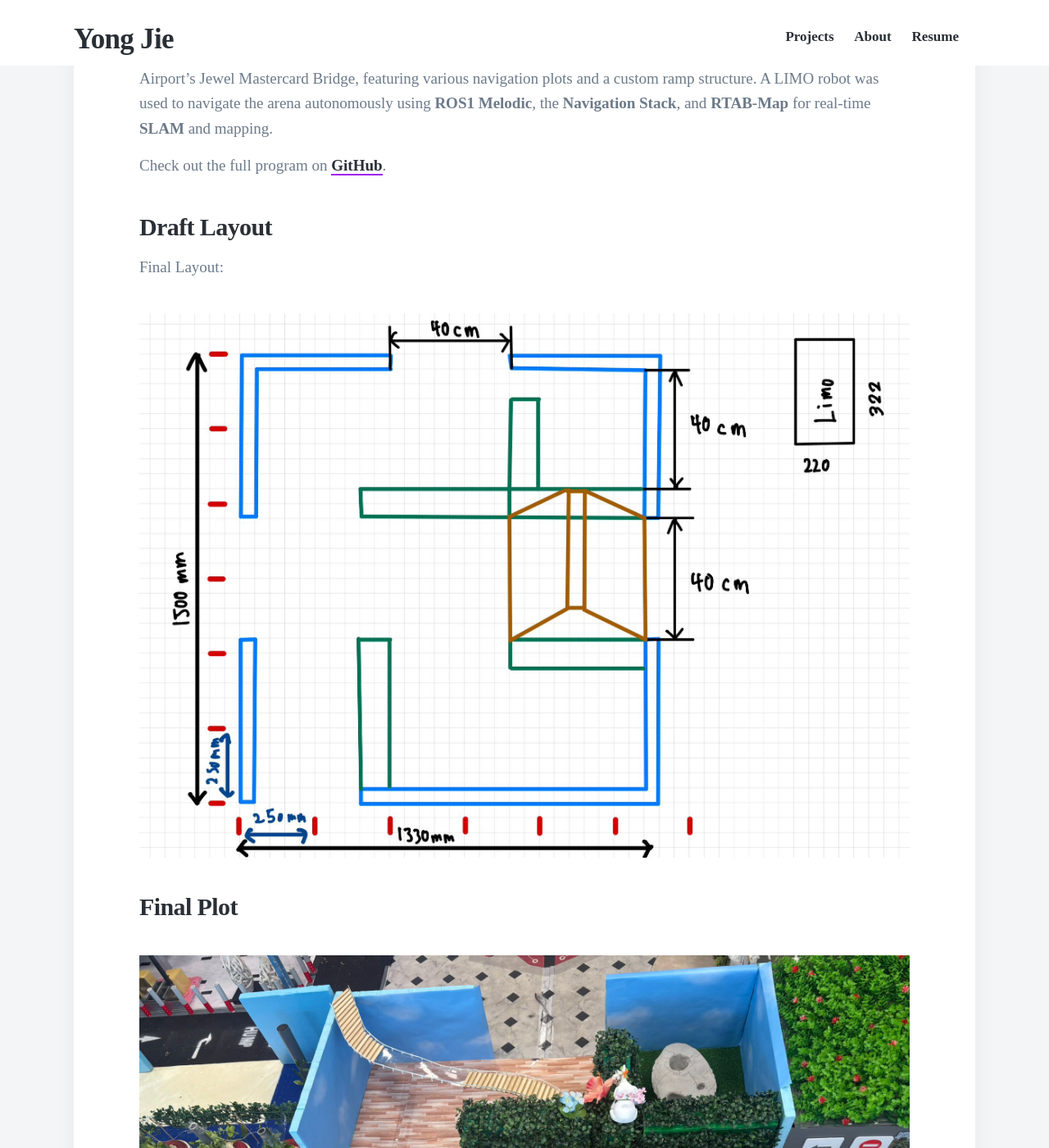
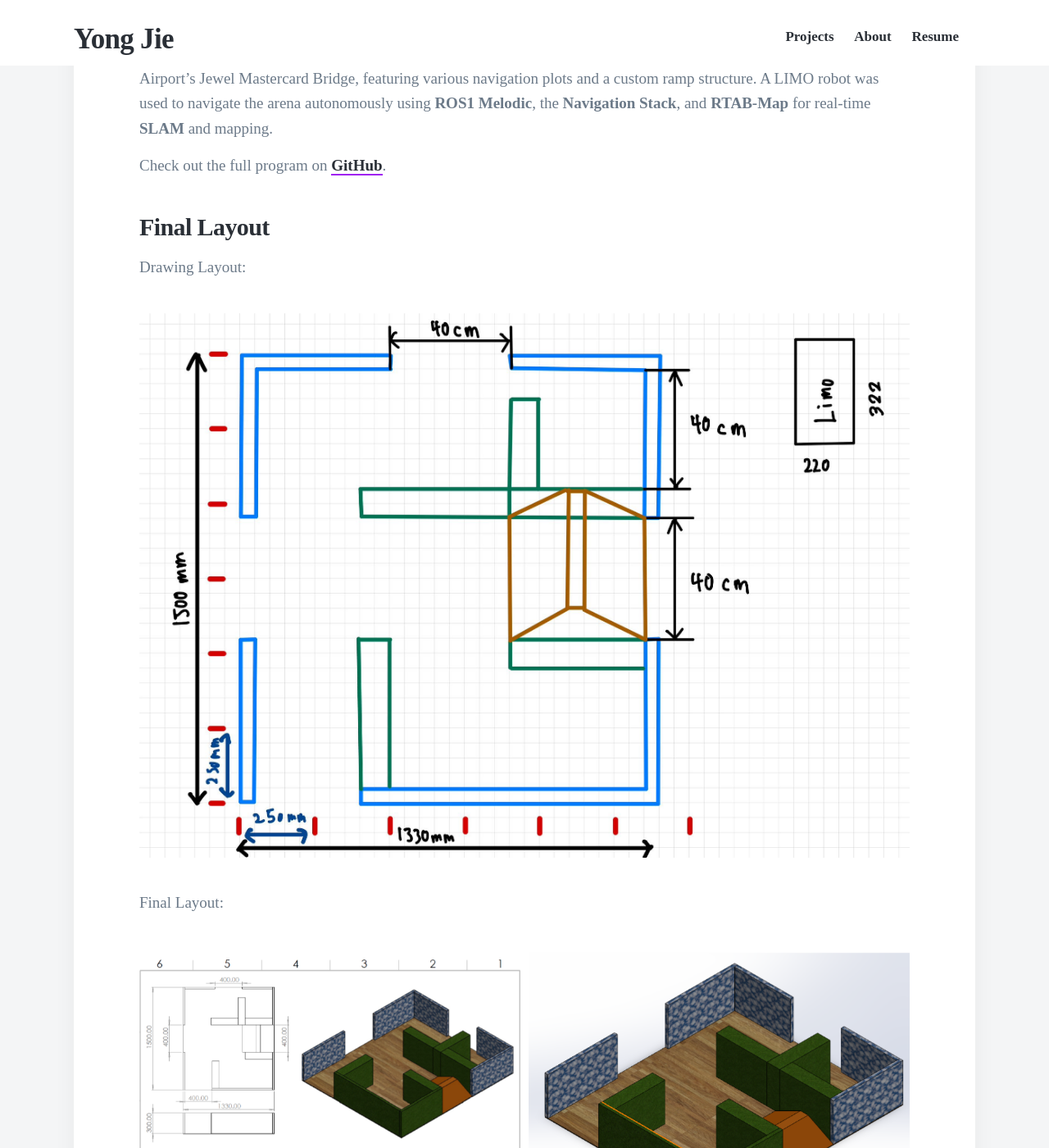
Before and after one commit to YongJiee/YongJiee.github.io, a Jekyll site: the page built from _projects/SEP1.md, in a window 1280 px wide and 1400 px high, scrolled down 998 px. Shown: the whole window at 82% size. Built offline with Jekyll 4.4.1, drawn with Linux system fonts in a browser that asks for light colours; nearby versions of some CDN libraries.

Commit message:
Updated pictures in Layout

```diff
--- a/_projects/SEP1.md
+++ b/_projects/SEP1.md
@@ -15,8 +15,17 @@
 
 Check out the full program on [GitHub](https://github.com/YongJiee/Systems-Engineering-Project-1-Group-6.git).
 
-### Draft Layout
+### Final Layout
+Drawing Layout:
+<div class="gallery" data-columns="1">
+  <img src="/images/Projects/SEP1/Draft_Final.jpg">
+</div>
 Final Layout:
+<div class="gallery" data-columns="2">
+	<img src="/images/Projects/SEP1/Final_Drawing.png">
+	<img src="/images/Projects/SEP1/Final_Isometric.png">
+</div>
+CAD Drawing
 <div class="gallery" data-columns="1">
   <img src="/images/Projects/SEP1/Draft_Final.jpg">
 </div>
```
Also changed, not shown: other parts of _projects/SEP1.md (+1 -1 lines), images/Projects/SEP1/Draft_1.jpg (deleted), images/Projects/SEP1/Draft_2.jpg (deleted), images/Projects/SEP1/Draft_3.jpg (deleted), images/Projects/SEP1/Draft_4.jpg (deleted), images/Projects/SEP1/Draft_5.jpg (deleted), images/Projects/SEP1/Draft_6.jpg (deleted), images/Projects/SEP1/Final_Drawing.png (added), images/Projects/SEP1/Final_Isometric.png (added), images/Projects/SEP1/Final_TopView.png (added).
